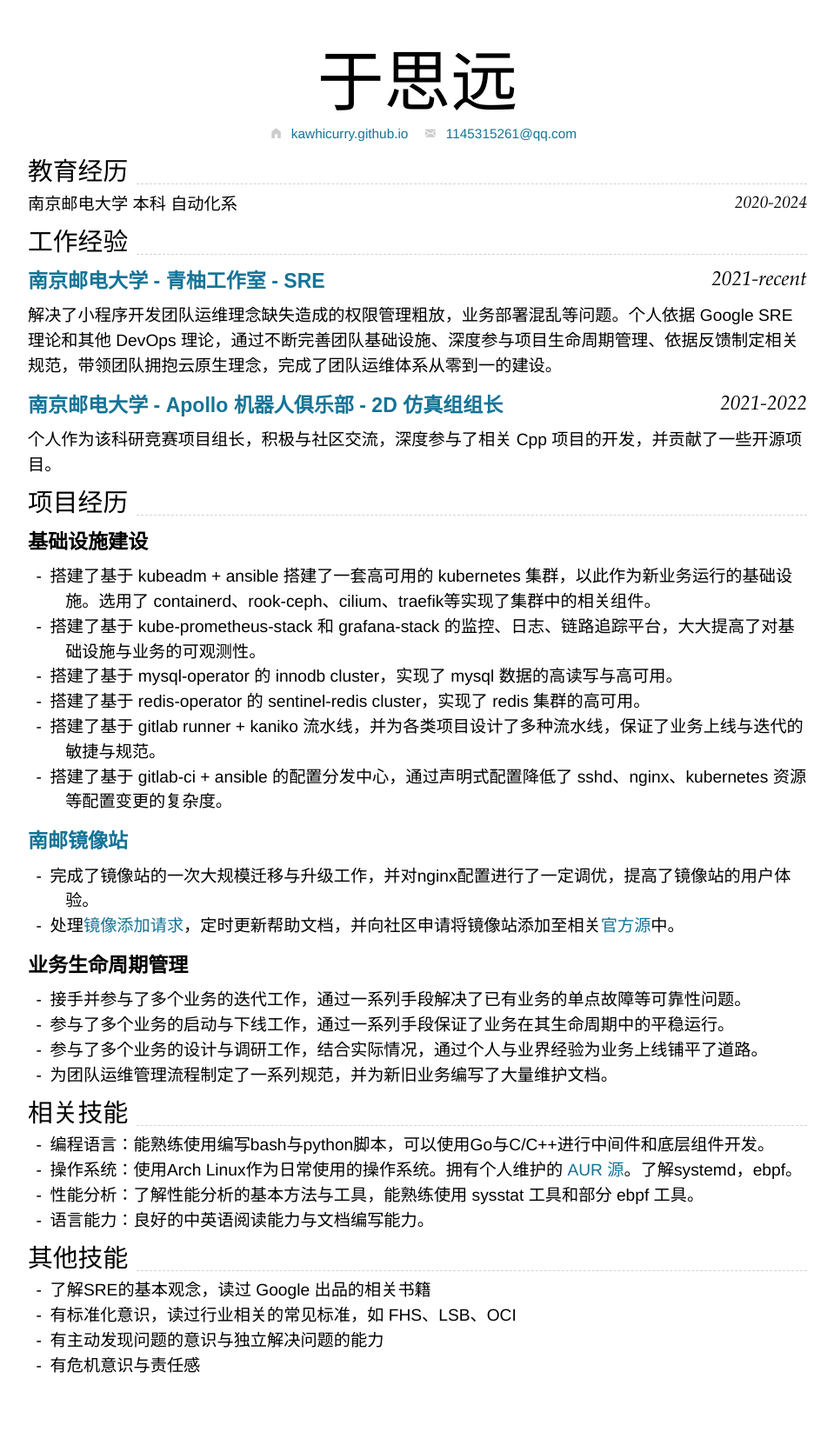
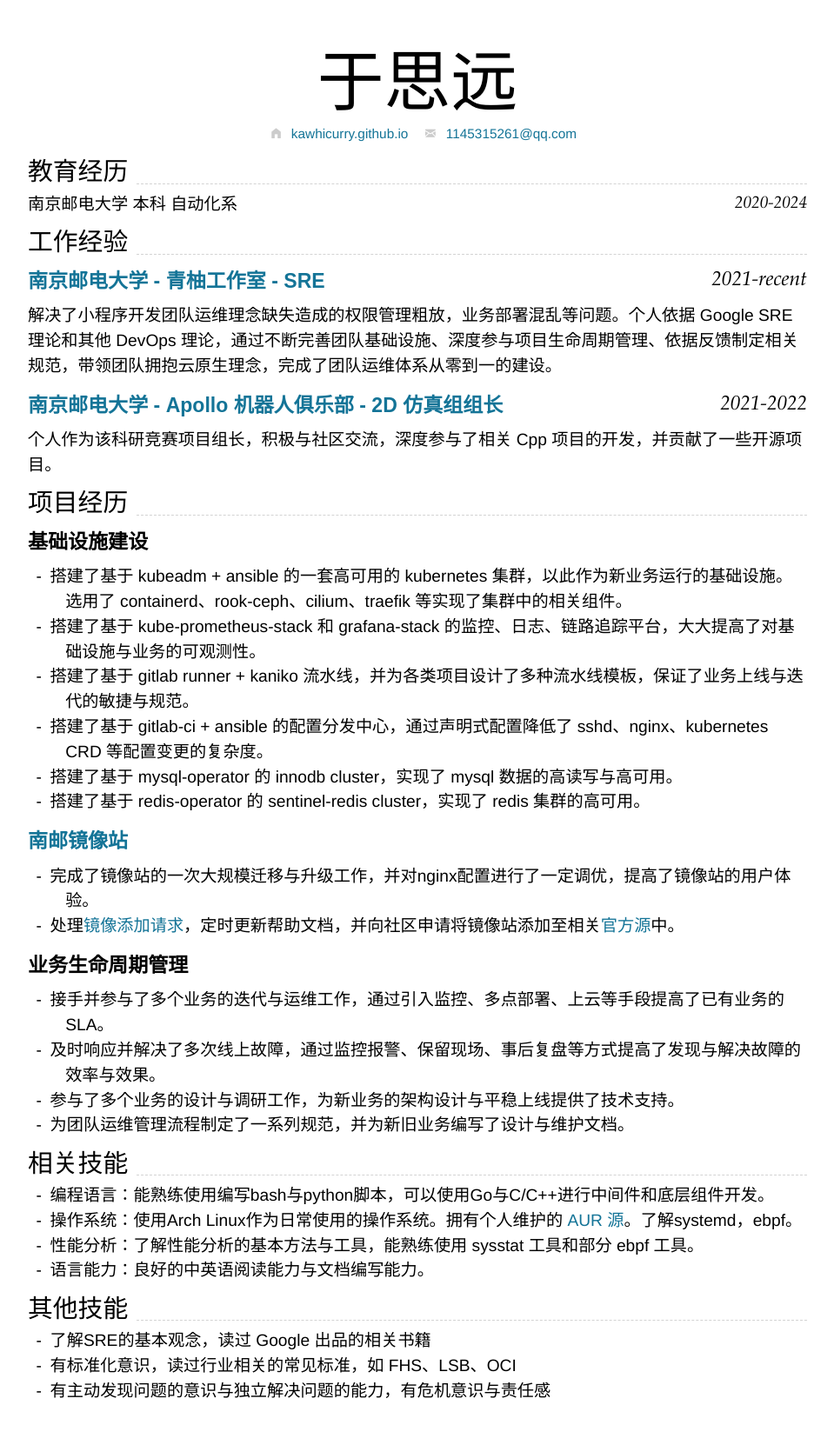
Before and after one commit to kawhicurry/resume, a Jekyll site: the page built from index.md, in a window 1280 px wide. Shown: the whole page at 87% size, without its empty margins (160-1119 px from the left). Built offline with Jekyll 4.4.1, drawn with Linux system fonts in a browser that asks for light colours; nearby versions of some CDN libraries; before the commit the page ends 1634 px from its top, so only the background shows below that.

Commit message:
update: optimize main resume

```diff
--- a/index.md
+++ b/index.md
@@ -31,12 +31,12 @@ homepage:
 
 ### **基础设施建设**
 
-- 搭建了基于 kubeadm + ansible 搭建了一套高可用的 kubernetes 集群，以此作为新业务运行的基础设施。选用了 containerd、rook-ceph、cilium、traefik等实现了集群中的相关组件。
+- 搭建了基于 kubeadm + ansible 的一套高可用的 kubernetes 集群，以此作为新业务运行的基础设施。选用了 containerd、rook-ceph、cilium、traefik 等实现了集群中的相关组件。
 - 搭建了基于 kube-prometheus-stack 和 grafana-stack 的监控、日志、链路追踪平台，大大提高了对基础设施与业务的可观测性。
+- 搭建了基于 gitlab runner + kaniko 流水线，并为各类项目设计了多种流水线模板，保证了业务上线与迭代的敏捷与规范。
+- 搭建了基于 gitlab-ci + ansible 的配置分发中心，通过声明式配置降低了 sshd、nginx、kubernetes CRD 等配置变更的复杂度。
 - 搭建了基于 mysql-operator 的 innodb cluster，实现了 mysql 数据的高读写与高可用。
 - 搭建了基于 redis-operator 的 sentinel-redis cluster，实现了 redis 集群的高可用。
-- 搭建了基于 gitlab runner + kaniko 流水线，并为各类项目设计了多种流水线，保证了业务上线与迭代的敏捷与规范。
-- 搭建了基于 gitlab-ci + ansible 的配置分发中心，通过声明式配置降低了 sshd、nginx、kubernetes 资源等配置变更的复杂度。
 
 ### **[南邮镜像站](https://mirrors.njupt.edu.cn)**
 
@@ -45,10 +45,10 @@ homepage:
 
 ### **业务生命周期管理**
 
-- 接手并参与了多个业务的迭代工作，通过一系列手段解决了已有业务的单点故障等可靠性问题。
-- 参与了多个业务的启动与下线工作，通过一系列手段保证了业务在其生命周期中的平稳运行。
-- 参与了多个业务的设计与调研工作，结合实际情况，通过个人与业界经验为业务上线铺平了道路。
-- 为团队运维管理流程制定了一系列规范，并为新旧业务编写了大量维护文档。
+- 接手并参与了多个业务的迭代与运维工作，通过引入监控、多点部署、上云等手段提高了已有业务的SLA。
+- 及时响应并解决了多次线上故障，通过监控报警、保留现场、事后复盘等方式提高了发现与解决故障的效率与效果。
+- 参与了多个业务的设计与调研工作，为新业务的架构设计与平稳上线提供了技术支持。
+- 为团队运维管理流程制定了一系列规范，并为新旧业务编写了设计与维护文档。
 
 ## 相关技能
 
@@ -61,5 +61,4 @@ homepage:
 
 - 了解SRE的基本观念，读过 Google 出品的相关书籍
 - 有标准化意识，读过行业相关的常见标准，如 FHS、LSB、OCI
-- 有主动发现问题的意识与独立解决问题的能力
-- 有危机意识与责任感
+- 有主动发现问题的意识与独立解决问题的能力，有危机意识与责任感
```
